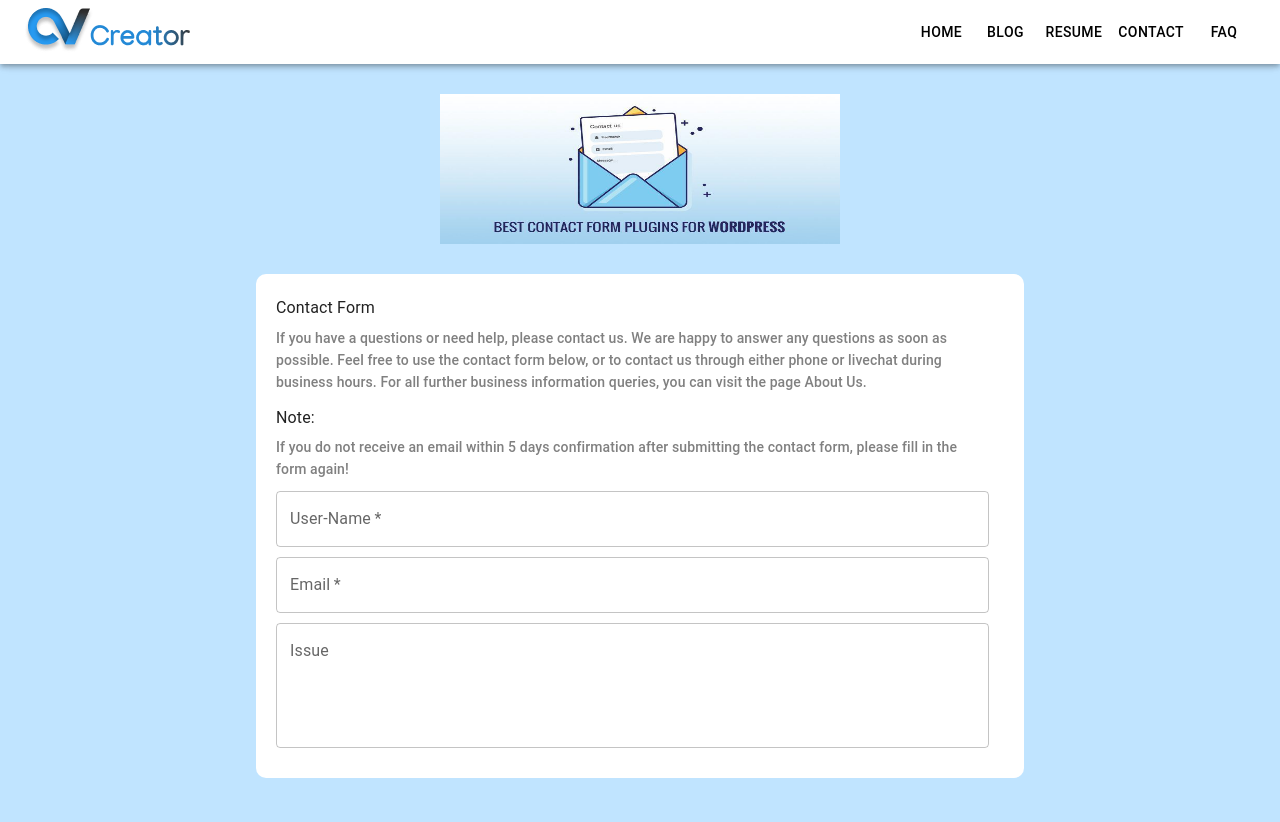
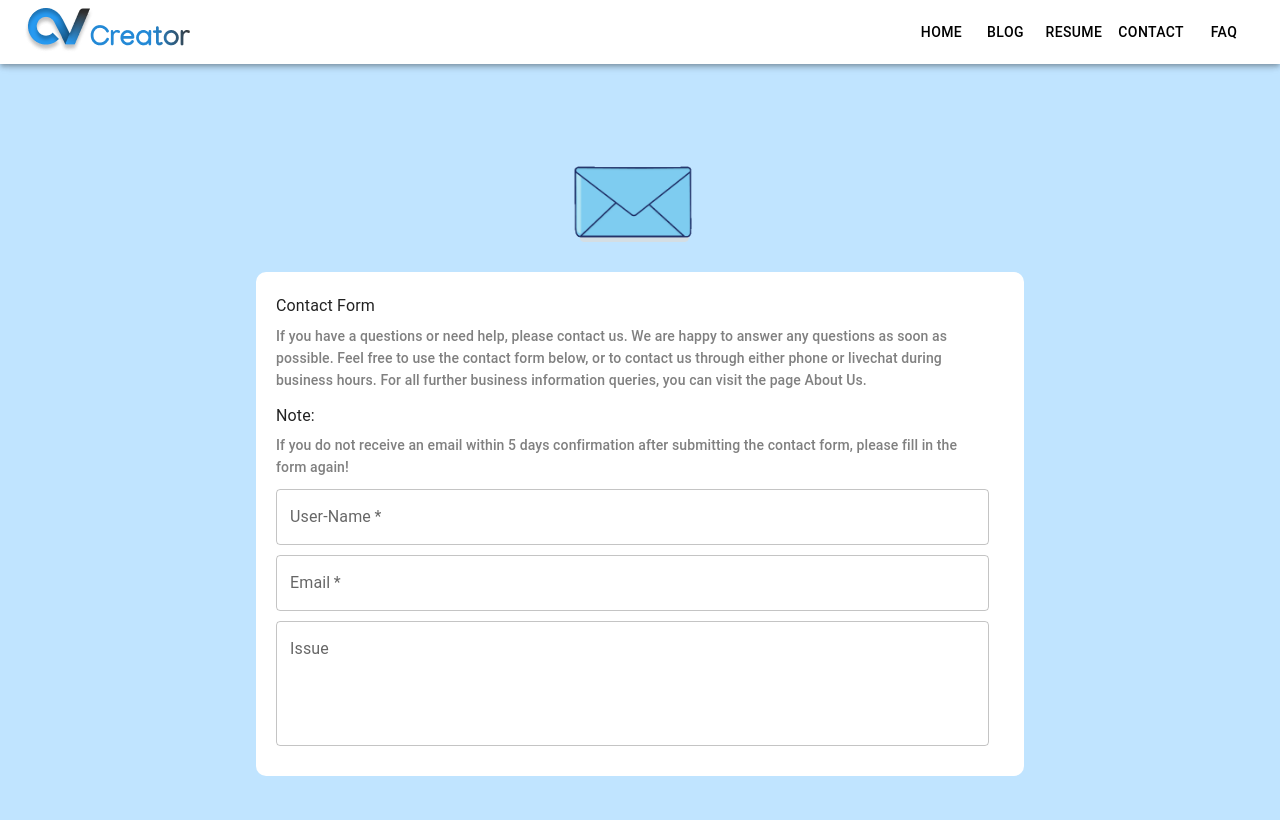
Before and after one commit to Ahmed0-Safwat/CV-Generator, a React (Vite) app: page /contact in a window 1280 px wide. Built offline with nearby package versions, Linux system fonts and the light colour scheme.

Commit message:
contact content changed

```diff
--- a/src/components/Contact/Content.jsx
+++ b/src/components/Contact/Content.jsx
@@ -13,17 +13,15 @@
     <Stack
       sx={{
         backgroundColor: "#34a8ff4f",
-        height: "100%",
       }}
     >
       <Stack>
         <img
           style={{
-            width: "400px",
-            height: "150px",
+            width: "15%",
             margin: "30px auto",
           }}
-          src="/assets/Contact.jpg"
+          src="/assets/Contact.gif"
           alt=""
         />
       </Stack>
@@ -121,7 +119,6 @@
         </Box>
       </Stack>
       <br />
-
     </Stack>
   );
 };
```
Also changed, not shown: public/assets/Contact.gif (added).
